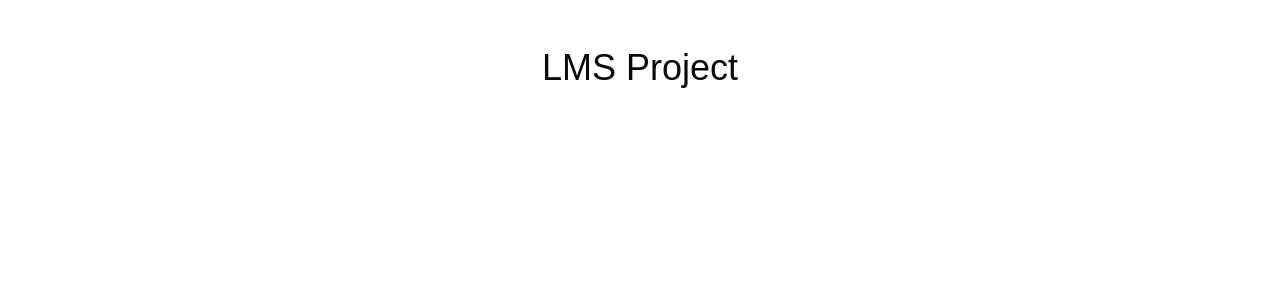
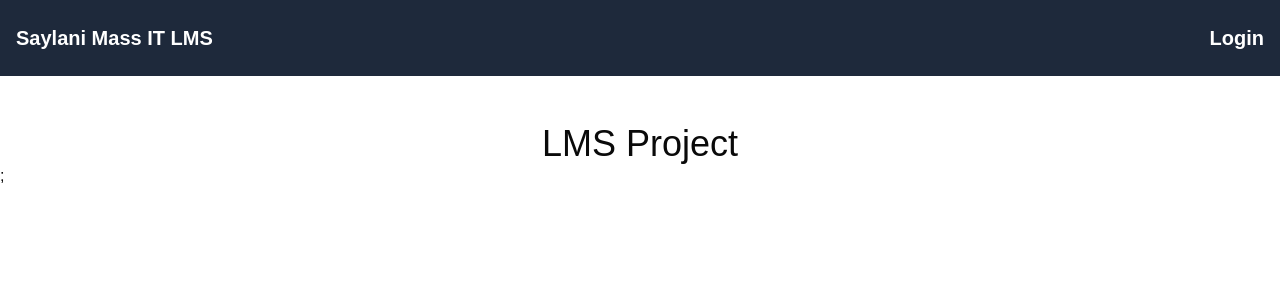
Before and after one commit to owaisnadeem18/SMIT-Next-JS-LMS-Project, a Next.js app: page / in a window 1280 px wide. Shown: the top 300 px of the page. Built offline with nearby package versions, Linux system fonts and the light colour scheme; no server answers.

Commit message:
solved sign in redirect issue

```diff
--- a/src/app/page.js
+++ b/src/app/page.js
@@ -1,5 +1,18 @@
+import Header from "@/components/Header/Header";
 import Image from "next/image";
 
 export default function Home() {
-  return <h2 className="text-4xl text-center mt-12">LMS Project</h2>;
+  return (
+
+  <>
+    <div>
+      <Header/>
+    </div>
+
+    <h2 className="text-4xl text-center mt-12">LMS Project</h2>;
+
+
+  </>
+
+  )
 }
--- a/src/app/sign-in/page.js
+++ b/src/app/sign-in/page.js
@@ -1,14 +1,28 @@
-import { signIn } from "../../../auth";
+import { signIn, auth } from "../../../auth";
+import { redirect } from "next/navigation";
 
-export default function SignIn() {
+export default async function SignIn() {
+  const session = await auth();
+  console.log("session => ", session);
+
+  if (session) redirect('/');
+
+
   return (
+    <div className="container mx-auto min-h-screen flex items-center justify-center ">
       <form
         action={async () => {
           "use server";
           await signIn("google");
         }}
       >
-      <button type="submit">Signin with Google</button>
+        <button
+          className="border border-b-gray-800 bg-slate-800 p-3 rounded-md text-white"
+          type="submit"
+        >
+          Sign-in with Google
+        </button>
       </form>
+    </div>
   );
 }
--- /dev/null
+++ b/src/components/Header/Header.jsx
@@ -0,0 +1,33 @@
+
+import React from "react";
+import { auth, signOut } from "../../../auth";
+import Link from "next/link";
+
+export default async function Header() {
+  const session = await auth();
+  return (
+    <div className="bg-slate-800 text-white p-4">
+      <div className="flex container py-2 mx-auto justify-between items-center">
+        <h1 className="font-semibold text-xl">Saylani Mass IT  LMS </h1>
+
+        {session ? (
+          <div className="flex gap-4 items-center">
+            <h1 className="text-xl">{session.user.email}</h1>
+            <form
+              action={async () => {
+                "use server";
+                await signOut();
+              }}
+            >
+              <button className="text-xl border p-2 rounded-md" type="submit">
+                Signout
+              </button>
+            </form>
+          </div>
+        ) : (
+          <Link href={"/sign-in"} className="text-xl font-semibold ">Login</Link>
+        )}
+      </div>
+    </div>
+  );
+}
```
Lines whose indentation alone changed are shown as unchanged.
